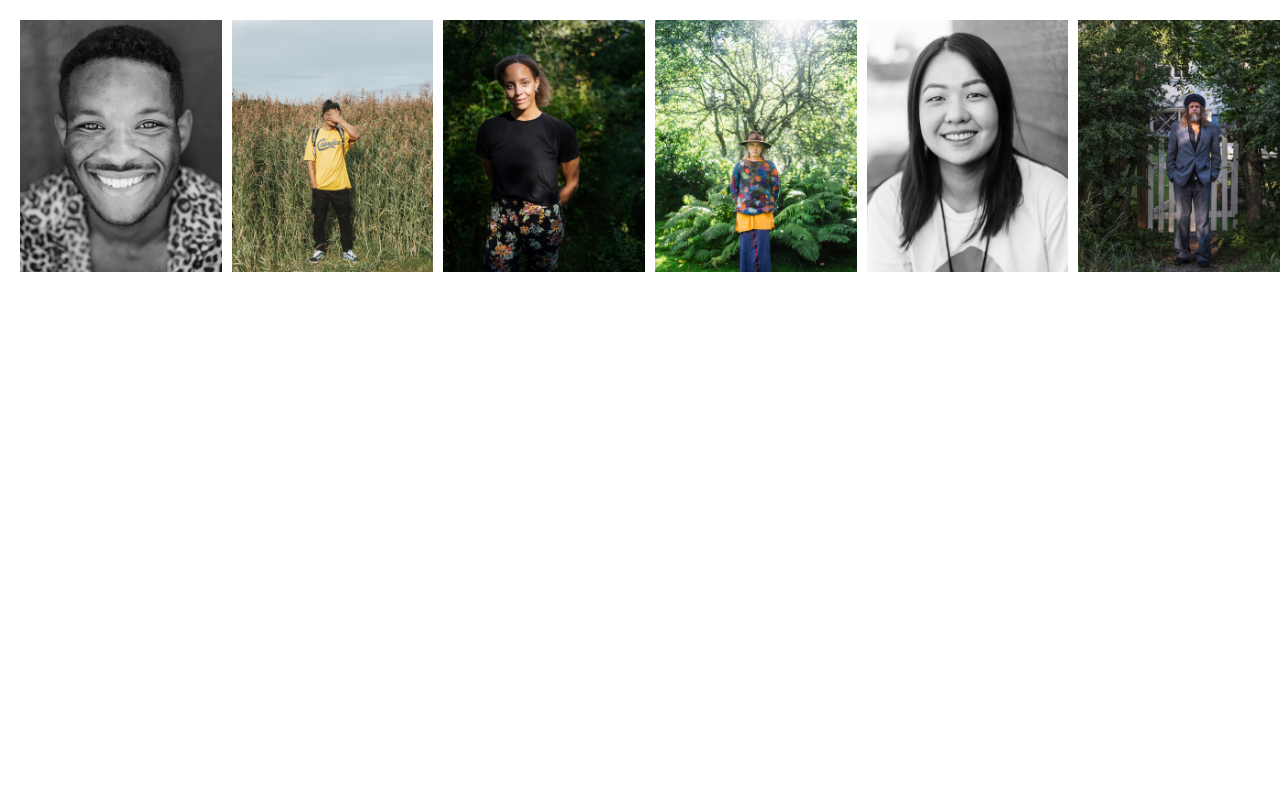
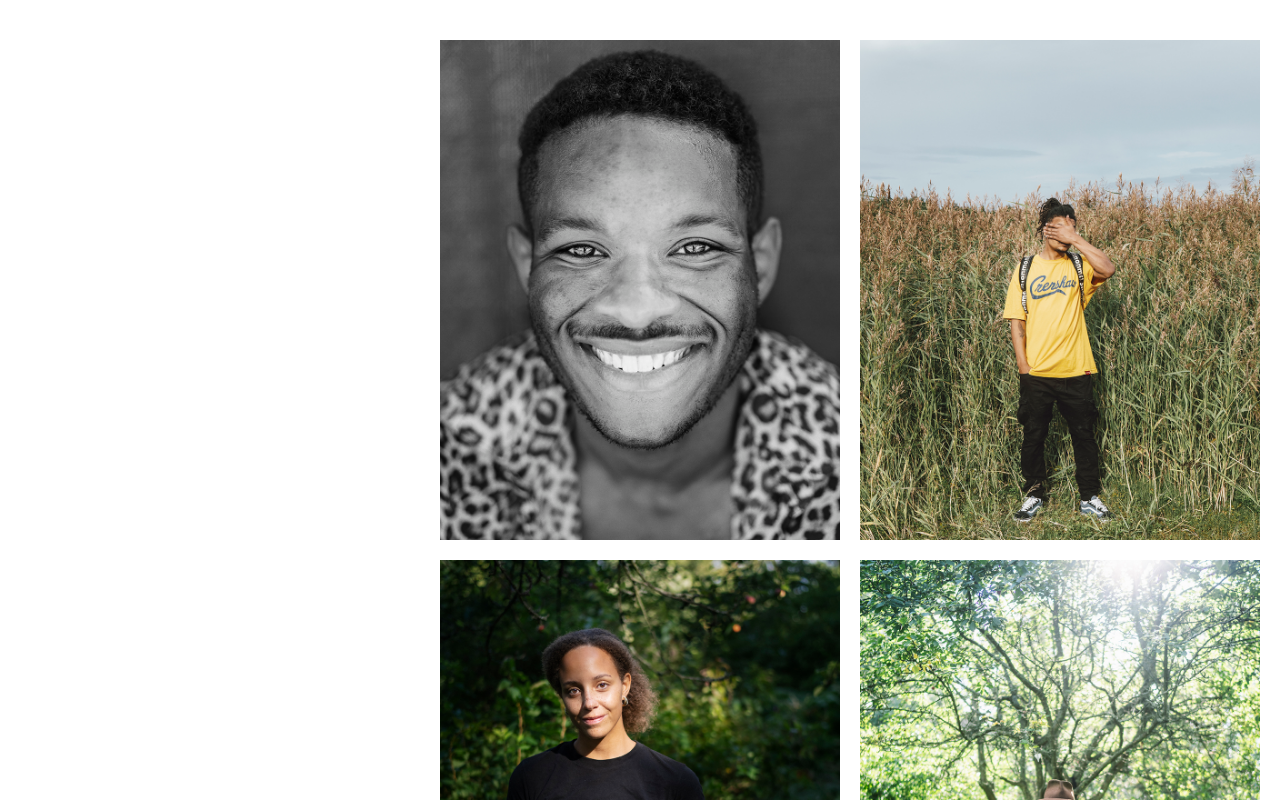
Before and after one commit to tuukkaervasti/spotlight, a React (Create React App) app in the folder frontend/: page / in a window 1280 px wide. Shown: the top 800 px of the page. Built offline with nearby package versions, Linux system fonts and the light colour scheme.

Commit message:
Changed item size in grid, aligned to center

```diff
--- a/frontend/src/App.css
+++ b/frontend/src/App.css
@@ -4,25 +4,23 @@ html {
 }
 
 .container {
-    padding-left: 10px;
-    padding-top: 10px;
-    /* display: grid; */
-    display: flex;
-    grid-template-columns: 10rem 10rem 10rem 10rem;
-    grid-gap: 1rem;
-    grid-auto-flow: column;
-    column-gap: 10px;
-    row-gap: 10px;
-    grid-template-columns: 300px;
-    grid-template-rows: 300px;
-
-
+  display: grid;
+  grid-template-columns: 400px 400px;
+  grid-template-rows: auto;
+  grid-gap: 20px;
+  box-sizing: border-box;
+  width: 400px;
+  height: 200px;
+  margin-top: 20px;
+  margin-bottom: 20px;
+  margin-left: auto;
+  margin-right: auto;
+  justify-items: center;
 }
 
 .item {
-    background-color: gray;
-    align-self: center;
-
+  width: auto;
+  height: auto;
 }
 
 @media only screen and (max-width: 375px) {
```
